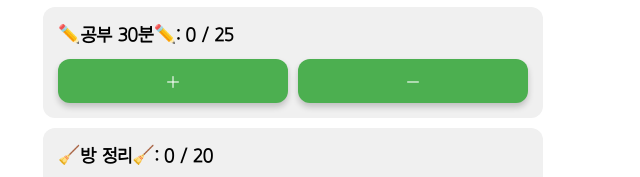
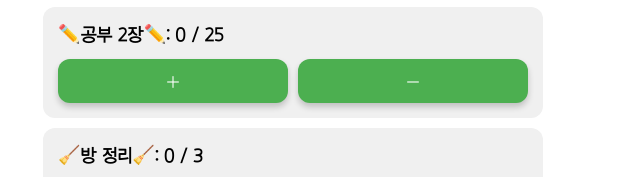
Before and after one commit to Leoh0316/DragonmoneyCount, a plain HTML site: page index.html in a window 1280 px wide. Shown: the part 201-378 px from the top of the page, 347-987 px from the left. Drawn offline with Linux system fonts and the light colour scheme.

Commit message:
변경 내용 설명

```diff
--- a/index.html
+++ b/index.html
@@ -95,8 +95,8 @@
   <script>
     const categories = [
       { name: "📖독서 20p📖", max: 25 },
-      { name: "✏️공부 30분✏️", max: 25 },
-      { name: "🧹방 정리🧹", max: 20 },
+      { name: "✏️공부 2장✏️", max: 25 },
+      { name: "🧹방 정리🧹", max: 3 },
       { name: "💯100점💯", max: 10 },
     ];
 
--- a/sw.js
+++ b/sw.js
@@ -1,4 +1,4 @@
-const CACHE_NAME = 'counter-app-v20'; //
+const CACHE_NAME = 'counter-app-v21'; //
 
 const urlsToCache = [
   '/',
```
